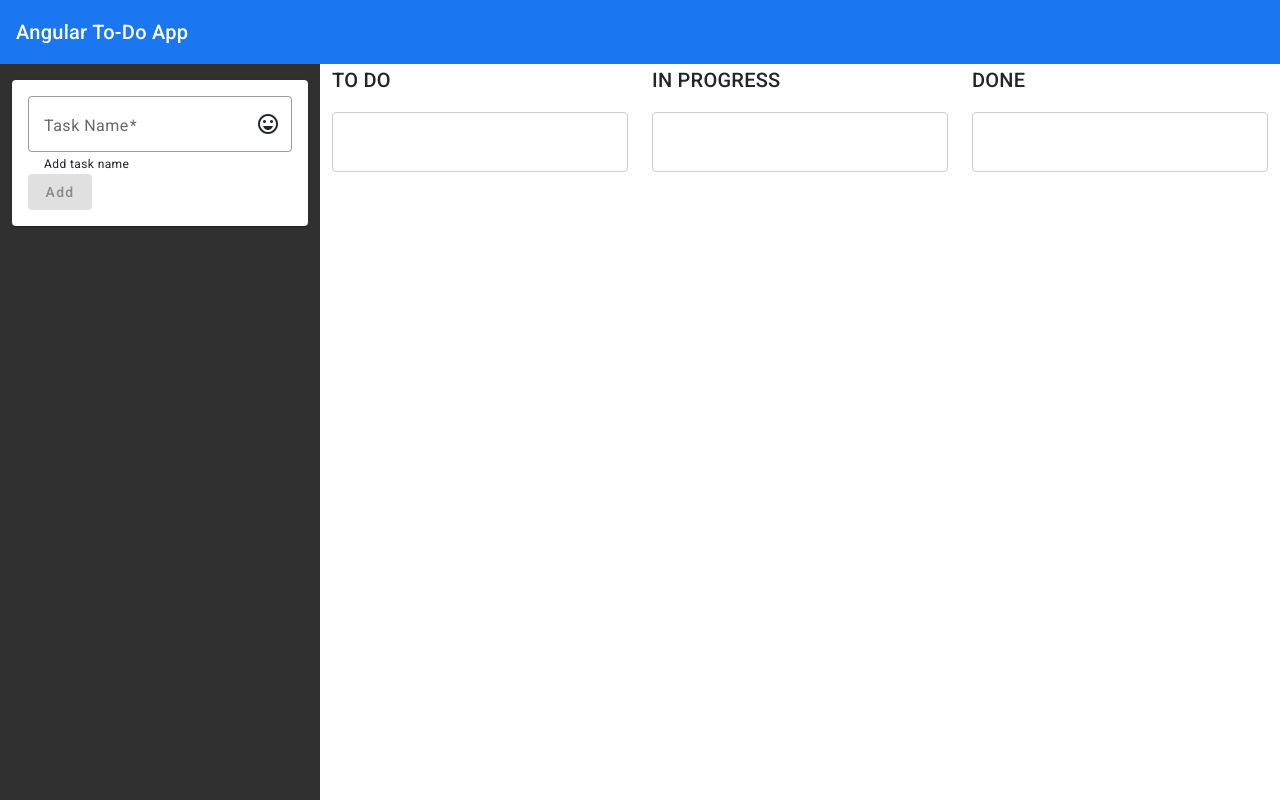
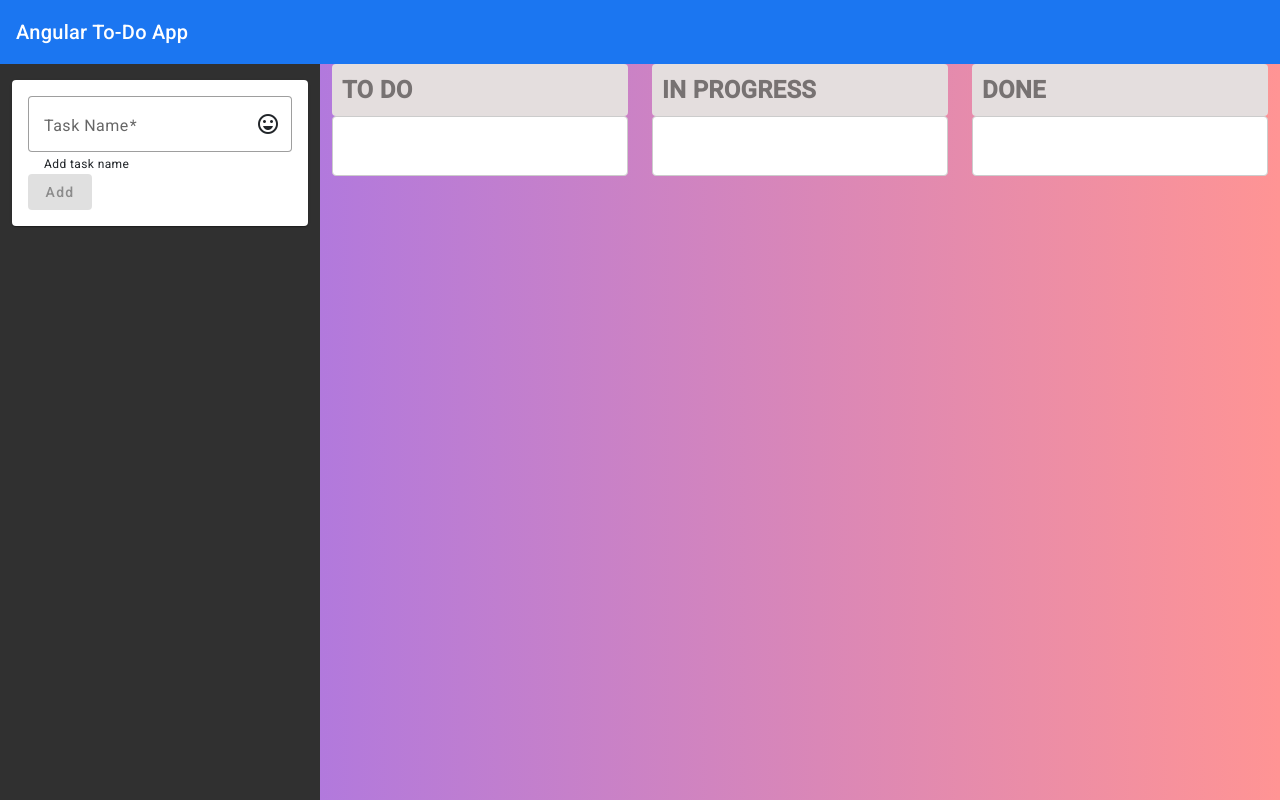
Before and after one commit to developwizard/angular-to-do-app, an Angular app: page / in a window 1280 px wide. Built offline with nearby package versions, Linux system fonts and the light colour scheme.

Commit message:
Added some styles

```diff
--- a/src/app/todo/todo.component.css
+++ b/src/app/todo/todo.component.css
@@ -6,6 +6,19 @@
   display: grid;
   grid-auto-flow: column;
   grid-column-gap: 10px;
+}
+
+.head-title {
+  margin: 0;
+  padding: 10px;
+  background-color: rgb(228, 222, 222);
+  border-radius: 4px;
+  color: #777272;
+  font-size: 1.5rem;
+  font-weight: 600;
+}
+.head-title>span {
+  font-weight: normal;
 }
 
 .example-container {
--- a/src/app/todo/todo.component.html
+++ b/src/app/todo/todo.component.html
@@ -23,7 +23,7 @@
         <div class="row">
           <div class="col-md-4">
             <div class="example-container">
-              <h2>TO DO</h2>
+              <h2 class="head-title">TO DO <span *ngIf="tasks.length > 0"> - {{tasks.length}}</span></h2>
 
               <div
                 cdkDropList
@@ -45,7 +45,7 @@
           </div>
           <div class="col-md-4">
             <div class="example-container">
-              <h2>IN PROGRESS</h2>
+              <h2 class="head-title">IN PROGRESS <span *ngIf="inProgress.length > 0"> - {{inProgress.length}}</span></h2>
 
               <div
                 cdkDropList
@@ -64,7 +64,7 @@
           </div>
           <div class="col-md-4">
             <div class="example-container">
-              <h2>DONE</h2>
+              <h2 class="head-title">DONE <span *ngIf="done.length > 0"> - {{done.length}}</span></h2>
 
               <div
                 cdkDropList
@@ -75,6 +75,9 @@
                   <div class="box">
                     <button mat-icon-button color="warn" (click)="deleteDoneTask(i)">
                       <mat-icon>delete</mat-icon>
+                    </button>
+                    <button mat-icon-button color="accent">
+                      <mat-icon>check_circle</mat-icon>
                     </button>
                   </div>
                 </div>
--- a/src/styles.css
+++ b/src/styles.css
@@ -1,4 +1,15 @@
 /* You can add global styles to this file, and also import other style files */
 
 html, body { height: 100%; }
-body { margin: 0; font-family: Roboto, "Helvetica Neue", sans-serif; }
+body {
+  margin: 0;
+  font-family: Roboto, "Helvetica Neue", sans-serif;
+  height: 100%;
+  background: linear-gradient(to left, #ff9494, #9870f5);
+}
+
+.mat-mdc-button.mat-accent,
+.mat-mdc-icon-button.mat-accent,
+.mat-mdc-stroked-button.mat-accent {
+  color: #00e676;
+}
```
